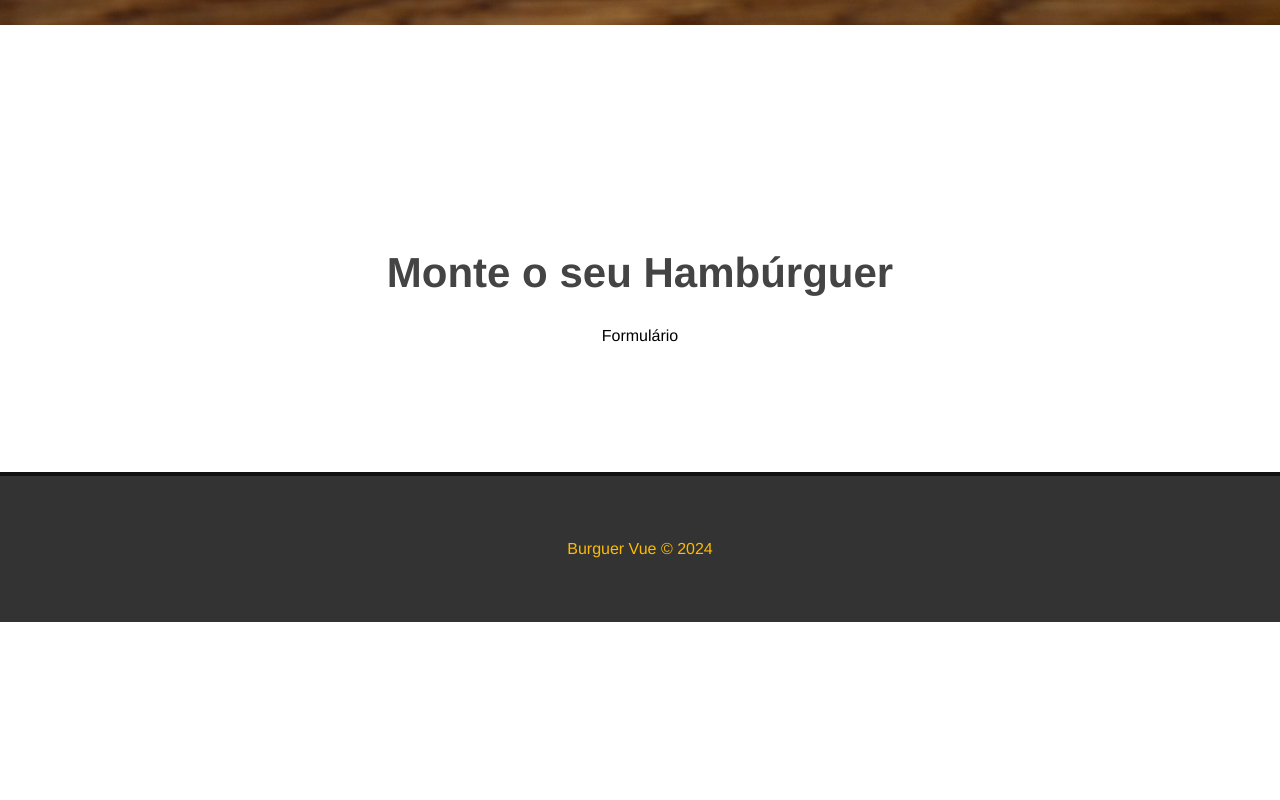
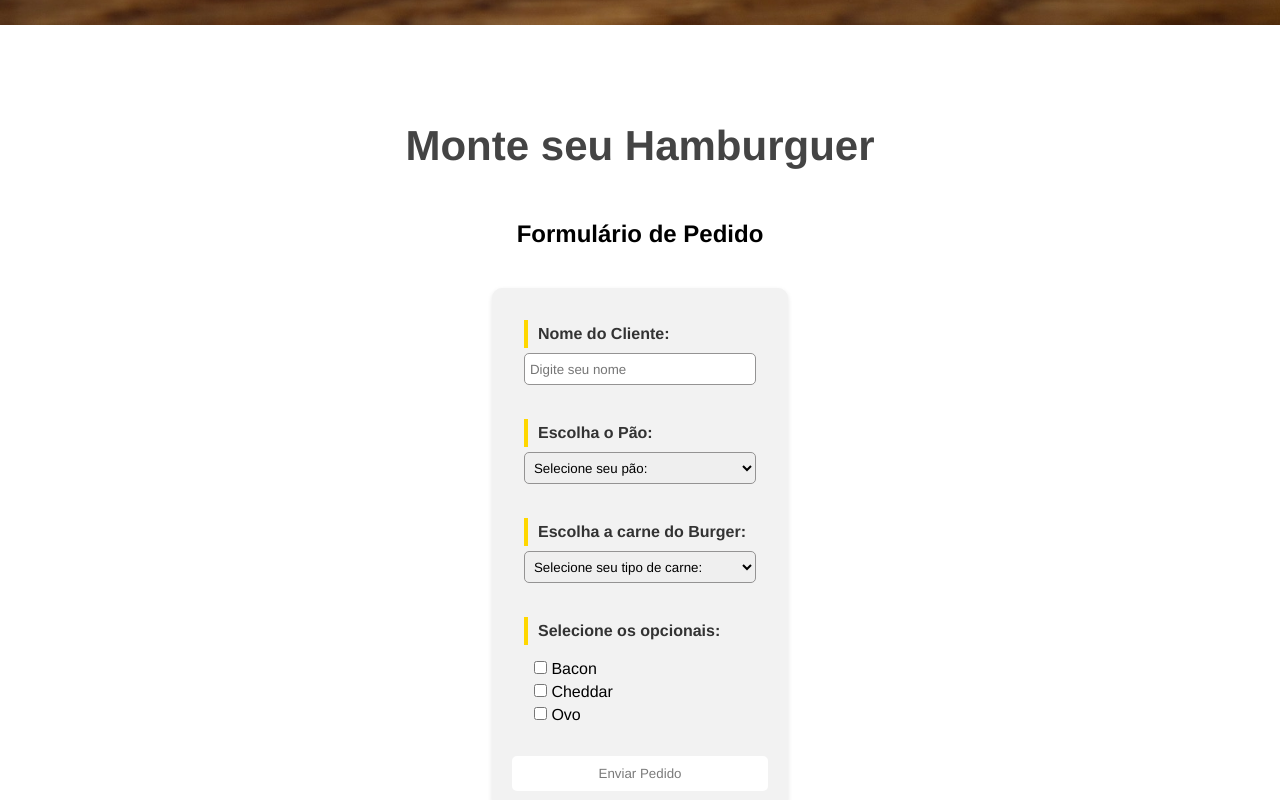
Before and after one commit to Dev-AlandeSouza/ProjectBurguer.vue, a Vue app: page /homeview in a window 1280 px wide. Shown: the part 480-1280 px from the top of the page. Before the commit the page ends 1102 px from the top, so only its background shows below. Built offline with nearby package versions, Linux system fonts and the light colour scheme.

Commit message:
Preparing Form

```diff
--- /dev/null
+++ b/src/components/FormHome.vue
@@ -0,0 +1,172 @@
+<template>
+    <div class="form-container" >
+        <h2 class="form-title">Formulário de Pedido</h2>
+        <form id="burger-form" @submit.prevent="submitForm">
+            <div class="form-group">
+                <label for="name">Nome do Cliente:</label>
+                <input type="text" id="name" name="name" v-model="name" placeholder="Digite seu nome" required>
+            </div>
+            <div class="form-group">
+                <label for="bread">Escolha o Pão:</label>
+                <select name="bread" id="bread" v-model="bread" required>
+                    <option value="">Selecione seu pão:</option>
+                    <option value="integral">Integral</option>
+                    <option value="branco">Branco</option>
+                </select>
+            </div>
+            <div class="form-group">
+                <label for="meat">Escolha a carne do Burger:</label>
+                <select name="meat" id="meat" v-model="meat" required>
+                    <option value="">Selecione seu tipo de carne:</option>
+                    <option value="maminha">Maminha</option>
+                    <option value="frango">Frango</option>
+                    <option value="vegetariano">Vegetariano</option>
+                </select>
+            </div>
+            <div class="form-group">
+                <label>Selecione os opcionais:</label>
+                <div id="optional">
+                    <span>
+                        <input type="checkbox" value="bacon" v-model="optional"> Bacon
+                    </span>
+                    <span>
+                        <input type="checkbox" value="cheddar" v-model="optional"> Cheddar
+                    </span>
+                    <span>
+                        <input type="checkbox" value="ovo" v-model="optional"> Ovo
+                    </span>
+                </div>
+            </div>
+            <button type="submit" class="submit-button" :disabled="!isValidForm">Enviar Pedido</button>
+        </form>
+    </div>
+</template>
+
+<script>
+export default {
+    data() {
+        return {
+            name: '',
+            bread: '',
+            meat: '',
+            optional: [],
+        };
+    },
+    computed: {
+        isValidForm() {
+            return this.name && this.bread && this.meat;
+        }
+    },
+    methods: {
+        submitForm() {
+            // Lógica para enviar o formulário, por exemplo, enviar para um servidor
+            console.log('Formulário enviado:', {
+                name: this.name,
+                bread: this.bread,
+                meat: this.meat,
+                optional: this.optional
+            });
+            // Resetar o formulário após o envio
+            this.name = '';
+            this.bread = '';
+            this.meat = '';
+            this.optional = [];
+        }
+    }
+};
+</script>
+
+<style scoped>
+
+.form-title {
+    text-align: center;
+    font-size: 24px;
+    margin-bottom: 20px;
+}
+
+.form-container {
+    display: flex;
+    flex-direction: column;
+    align-items: center;
+    justify-content: center;
+    width: 100%;
+}
+
+#burger-form {
+    display: flex;
+    flex-direction: column;
+    justify-content: center;
+    gap: 10px;
+    margin: 20px;
+    min-height: 250px;
+    background-color: #f2f2f2;
+    padding: 20px;
+    border-radius: 10px;
+    box-shadow: 0 2px 5px rgba(0, 0, 0, 0.1);
+}
+
+.form-group {
+    display: flex;
+    flex-direction: column;
+    justify-content: center;
+    gap: 5px;
+    padding: 7px;
+    margin: 5px;
+}
+
+.form-group #name {
+    height: 2rem;
+    border-radius: 5px;
+    border: 1px solid #949393;
+    padding-left: 5px;
+}
+
+.form-group select {
+    height: 2rem;
+    border-radius: 5px;
+    border: 1px solid #949393;
+    padding-left: 5px;
+}
+
+label {
+    font-weight: bold;
+    color: #333;
+    padding: 5px 10px;
+    border-left: 4px solid #FFD700;
+}
+
+#optional {
+    display: flex;
+    flex-direction: column;
+    gap: 5px;
+    padding: 5px;
+    margin: 5px;
+}
+
+.submit-button {
+    background-color: #FFD700;
+    color: #000000;
+    border: none;
+    padding: 10px 20px;
+    border-radius: 5px;
+    cursor: pointer;
+    transition: background-color 0.5s;
+}
+
+.submit-button:disabled,
+.submit-button[disabled] {
+    background-color: #ffffff;
+    color: #7a7a7a;
+    cursor: not-allowed;
+}
+
+.submit-button:not(:disabled):hover {
+    background-color: #000000;
+    color: #FFD700;
+}
+
+.submit-button:focus {
+    outline: none;
+}
+
+</style>
--- a/src/views/HomeView.vue
+++ b/src/views/HomeView.vue
@@ -1,20 +1,22 @@
 <template>
     <div>
         <BannerBurguer/>
+        <h1>Monte seu Hamburguer</h1>
         <div class="main-container">
-            <h1>Monte o seu Hambúrguer</h1>
-            <p>Formulário</p>
+            <FormHome/>
         </div>
     </div>
 </template>
 
 <script>
+import FormHome from '../components/FormHome.vue'
 import BannerBurguer from '../components/Banner.vue'
 
 export default {
     name: 'HomeView',
     components: {
-        BannerBurguer
+        BannerBurguer,
+        FormHome
     }
 }
 </script>
```
